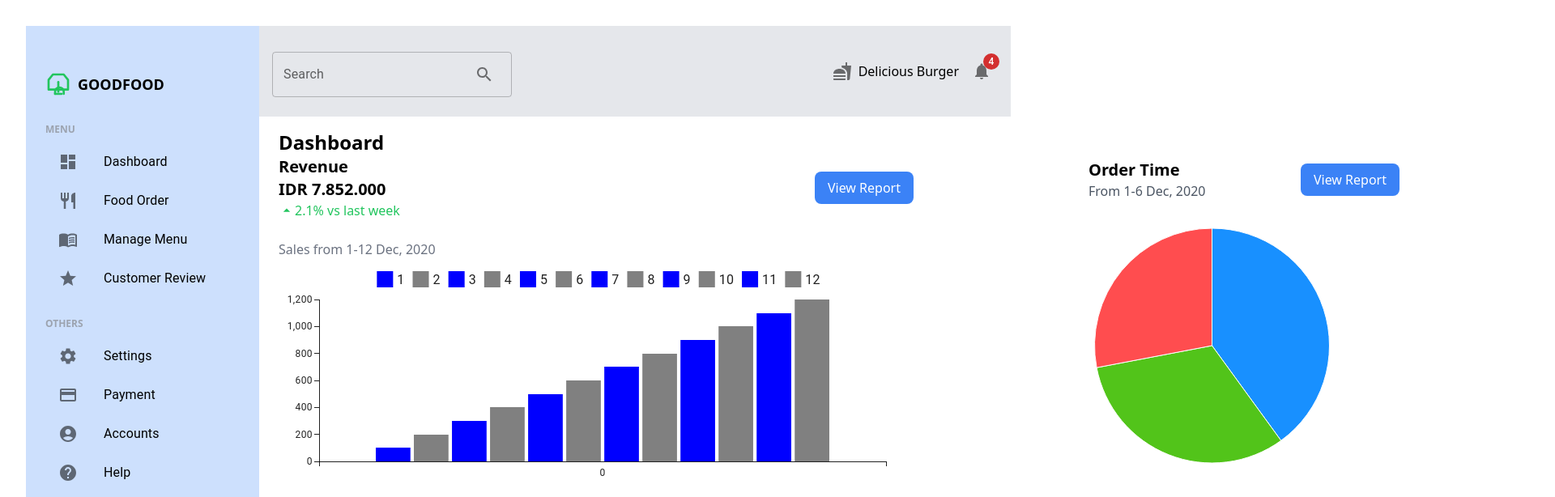
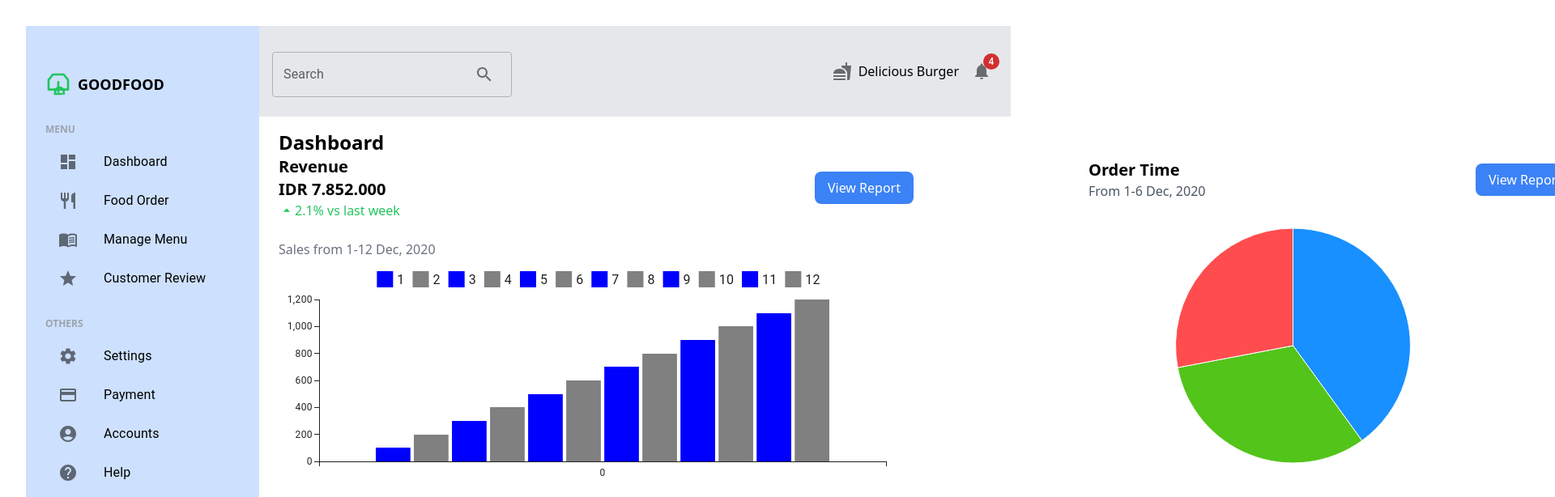
Before and after one commit to preston-56/goodfood-dashboard, a React (Vite) app: page / in a window 1280 px wide. Shown: the top 614 px of the page at 81% size, 1920 px wide, since content can reach past the window. Built offline with nearby package versions, Linux system fonts and the light colour scheme.

Commit message:
fix: fix pie chart width to match the width of the remaining four components

```diff
--- a/src/components/ordertimechart/OrderTimeChart.tsx
+++ b/src/components/ordertimechart/OrderTimeChart.tsx
@@ -22,18 +22,17 @@ const OrderTimeChart: React.FC = () => {
 
   return (
     <div className="grid gap-y-6">
-     <div className="flex flex-row justify-between items-center">
+      <div className="flex flex-row justify-between items-center">
         <div className="grid justify-items-start">
           <h2 className="text-xl font-bold">Order Time</h2>
           <p className="text-gray-600">From 1-6 Dec, 2020</p>
-
         </div>
-        <button className="bg-blue-500 text-white px-4 py-2 rounded-lg mr-4">
+        <button className="bg-blue-500 text-white px-4 py-2 rounded-lg">
           View Report
         </button>
       </div>
 
-      <PieChart series={pieChartData} width={400} height={300} />
+      <PieChart series={pieChartData} width={600} height={300} />
       <div className="flex justify-around mt-0.5">
         {colors.map((color, index) => (
           <div key={index} className="flex items-center">
```
